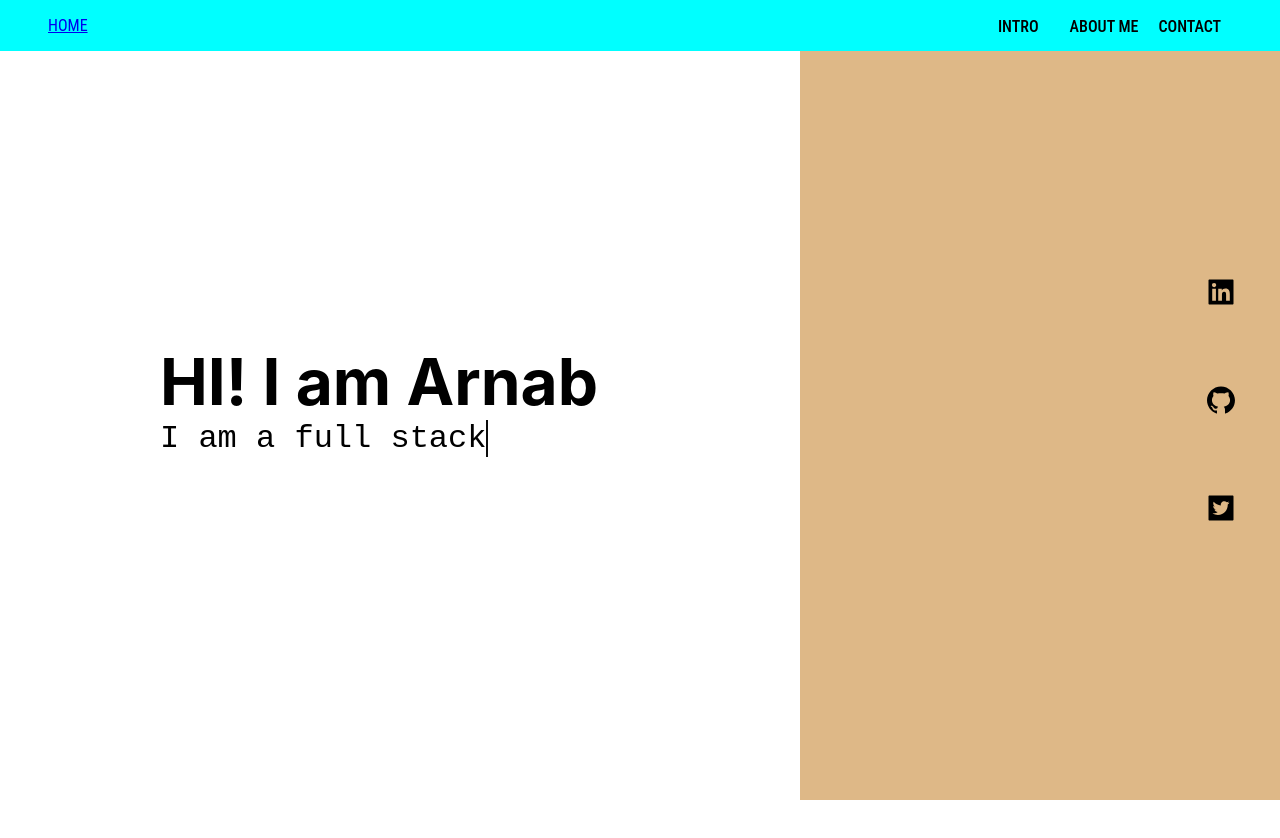
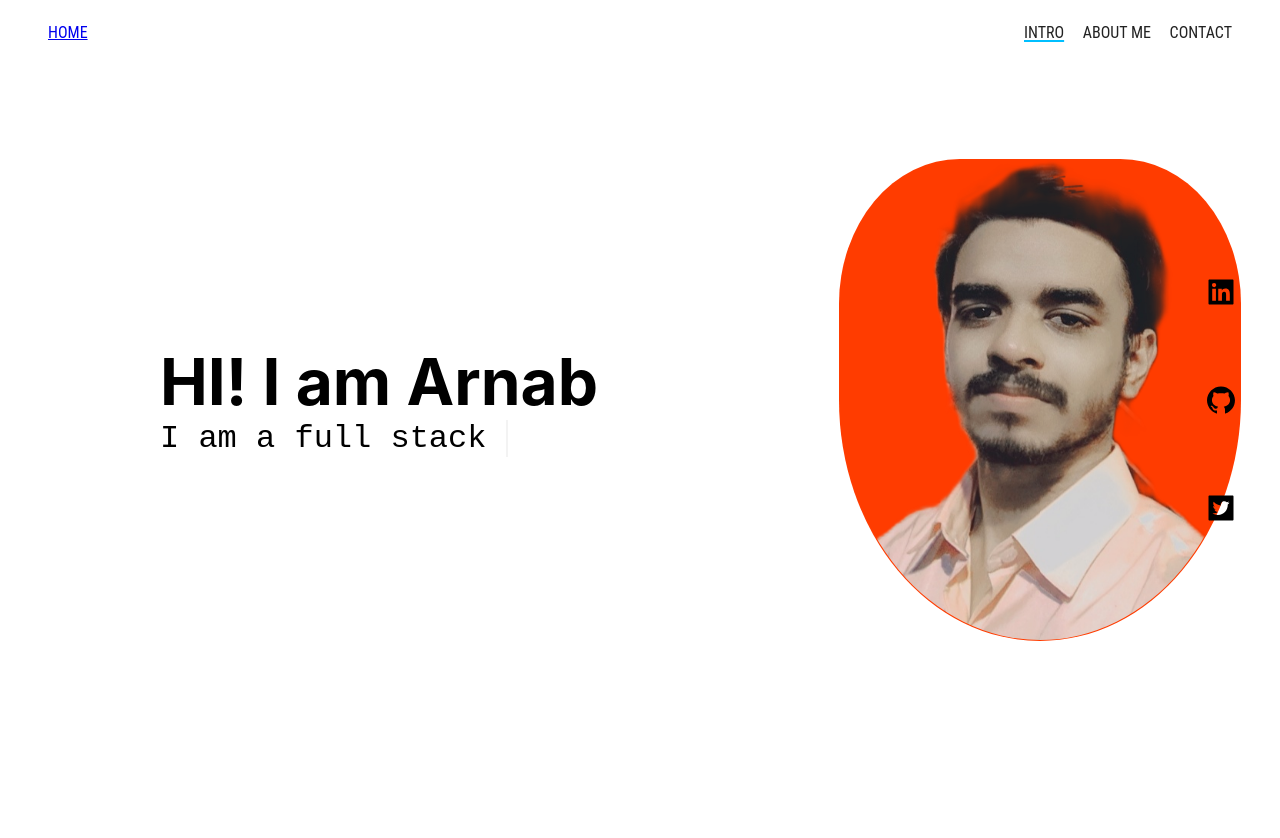
Before and after one commit to ArnabPratimSaha/portfolio_slide, a React (Create React App) app: page /home in a window 1280 px wide. Shown: the top 838 px of the page. Before the commit the page ends 800 px from the top, so only its background shows below. Built offline with nearby package versions, Linux system fonts and the light colour scheme.

Commit message:
worked on navbar animation improvement

```diff
--- /dev/null
+++ b/src/components/brightup/brightup.css
@@ -0,0 +1,5 @@
+.brightup-full-div
+{
+    position: relative;
+    transition: all ease-in-out 500ms;
+}
--- /dev/null
+++ b/src/components/imtersectingObserver/observer.jsx
@@ -0,0 +1,23 @@
+import React, { useRef, useEffect, useState } from 'react'
+import './observer.css';
+
+function Observer(props) {
+    const component = useRef()
+    const isDone = useRef(false);
+    useEffect(() => {
+        observer.observe(component.current)
+    }, [])
+    const observer = new IntersectionObserver((entries) => {
+        if (entries[0].isIntersecting && (!isDone.current || props.repeat)) {
+            isDone.current = true;
+            if(props.onIntersect)props.onIntersect();
+        }
+    },{rootMargin:`${props.rootMargin?props.rootMargin:'0'}px`})
+    return (
+        <div ref={component}>
+            {props.children}
+        </div>
+    )
+}
+
+export default Observer
--- a/src/components/intro/intro.css
+++ b/src/components/intro/intro.css
@@ -1,22 +1,23 @@
 .intro-fulldiv
 {
     height: 100vh;
-    width: 100vw;
+    min-height: 40rem;
+    width: 100%;
     display: flex;
-    justify-content: space-evenly;
-    flex-wrap: wrap-reverse
+    flex-wrap: wrap-reverse;
 }
 @import url('https://fonts.googleapis.com/css2?family=Nova+Mono&display=swap');
 .intro-namediv
 {
     max-width: 100%;
-    width: 40rem;
+    flex-grow: 1;
     display: flex;
     flex-direction: column;
     justify-content: center;
     align-items: flex-start;
     padding-left: 10rem;
     font-size: 2rem;
+    box-sizing: border-box;
 }
 .intro-namediv h1,.intro-namediv span
 {
@@ -55,6 +56,7 @@
     animation-duration: 10s;
     animation-delay: none;
 }
+
 @keyframes name-anim {
     0%{
         transform: scaleX(1);
@@ -83,7 +85,27 @@
 {
     max-width: 100%;
     width: 30rem;
-    background-color: burlywood;
+    overflow: hidden;
+    display: flex;
+    justify-content: center;
+    align-items: center;
+}
+.intro-picdiv__inner-div
+{
+    height: 30rem;
+    width: 25rem;
+    border: 1px solid transparent;
+    border-bottom-left-radius: 50%;
+    border-bottom-right-radius: 50%;
+    border-top-right-radius: 30%;
+    border-top-left-radius: 30%;
+    background-color: #ff3c00;
+    overflow: hidden;
+}
+.intro-picdiv__inner-div img
+{
+    height: 30rem;
+    width: 25rem;
 }
 @media only screen and (max-width: 900px) {
     .intro-namediv
--- a/src/components/intro/intro.jsx
+++ b/src/components/intro/intro.jsx
@@ -1,5 +1,6 @@
 import React from 'react'
 import './intro.css';
+import pic from '../../images/profile.png';
 function Intro(props) {
     return (
         <div className='intro-fulldiv'>
@@ -8,7 +9,9 @@ function Intro(props) {
                 <span>I am a full stack web developer.</span>
             </div>
             <div className='intro-picdiv'>
-
+                <div className='intro-picdiv__inner-div'>
+                    <img className='intro-profile-pic' src={pic}/>
+                </div>
             </div>
         </div>
     )
--- a/src/components/navbar/navbar.css
+++ b/src/components/navbar/navbar.css
@@ -1,12 +1,14 @@
 .navbar-fulldiv
 {
     position: fixed;
-    background-color: aqua;
     display: flex;
     width: 100%;
     font-family: 'Roboto Condensed', sans-serif;
     justify-content: space-between;
-    padding: 1rem 0;
+    height: 4rem;
+    z-index: 1000;
+    align-items: center;
+    transition: all 300ms ease-in-out;
 }
 .navbar-leftdiv
 {
@@ -16,15 +18,42 @@
 {
     width: 20%;
     display: flex;
+    flex-direction: column;
+    position: relative;
+}
+.navbar-rightdiv__links
+{
+    display: flex;
     justify-content: space-between;
     margin-right: 3rem;
+    align-items: center;
+
 }
-.navbar-rightdiv div
+.navbar-rightdiv__links a
 {
     position: relative;
-    height: 100%;
-    font-weight: 500;
-    width: 33%;
-    transition: top 800ms ease-in-out;
-    transform: translateY(-50%);
+    transition: all 400ms ease-in-out;
 }
+.navbar-rightdiv__bar
+{
+    height: 2px;
+    width: 40px;
+    position: absolute;
+    background-color: #00bfff;
+    bottom: 0;
+    transform-origin: left;
+    transition: transform ease-in-out 200ms;
+    animation: fadein 3s ease-in-out none 1;
+}
+@keyframes fadein {
+    0%{
+        opacity: 0;
+    }
+    70%{
+        opacity: 0;
+
+    }
+    100%{
+        opacity: 1;
+    }
+}
--- a/src/components/navbar/navbar.jsx
+++ b/src/components/navbar/navbar.jsx
@@ -1,9 +1,11 @@
-import React, { useEffect, useState } from 'react'
+import React, { useEffect, useState,useRef } from 'react'
 import './navbar.css';
-function Navbar() {
+function Navbar(props) {
     const [isFirstAnimationDone,setIsFirstAnimationDone]=useState(false);
     const [isSecAnimationDone,setIsSecAnimationDone]=useState(false);
     const [isThirdAnimationDone,setIsThirdAnimationDone]=useState(false);
+    const [index, setIndex] = useState(1);//number indicates the components such as intro is 0
+    const divSize = useRef(new Array());
     useEffect(()=>{
         setTimeout(() => {
             setIsFirstAnimationDone(true);
@@ -14,25 +16,38 @@ function Navbar() {
                 }, 800);
             }, 800);
         }, 200);
-    },[])
+    },[]);
+    useEffect(() => {
+        if(props.index)setIndex(props.index)
+    }, [props.index])
+    useEffect(() => {
+        divSize.current.push(document.getElementById('bar_01').getBoundingClientRect());
+        divSize.current.push(document.getElementById('link_01').getBoundingClientRect());
+        divSize.current.push(document.getElementById('link_02').getBoundingClientRect());
+        divSize.current.push(document.getElementById('link_03').getBoundingClientRect());
+    }, []);
+    useEffect(() => {
+        if(divSize.current.length===0)return;
+            document.getElementById(`bar_01`).style.transform=`translateX(${divSize.current[index].left-document.getElementById('bar_01').getBoundingClientRect().left}px) scaleX(${divSize.current[index].width/divSize.current[0].width})`;
+    }, [index])
     return (
-        <div className='navbar-fulldiv'>
+        <div className='navbar-fulldiv' style={{background:props.focus?'transparent':'#222831',height:props.focus?'4rem':'3rem'}}>
             <div className='navbar-leftdiv'>
                 <a href='/home'>HOME</a>
             </div>
-            <div className='navbar-rightdiv'>
-                <div  style={{top:isFirstAnimationDone?'50%':'-5rem'}}>
-                    <a>INTRO</a>
-                </div >
-                <div style={{top:isSecAnimationDone?'50%':'-5rem'}}>
-                    <a>ABOUT ME</a>
+            <div className='navbar-rightdiv' id='div_01'>
+                <div className='navbar-rightdiv__links'>
+                    <a id='link_01' style={{transform:isFirstAnimationDone?'translateY(0)':'translateY(-5rem)',color:props.focus?'#222':'#fff'}}>INTRO</a>
+                    <a id='link_02' style={{transform:isSecAnimationDone?'translateY(0)':'translateY(-5rem)',color:props.focus?'#222':'#fff'}}>ABOUT ME</a>
+                    <a id='link_03' style={{transform:isThirdAnimationDone?'translateY(0)':'translateY(-5rem)',color:props.focus?'#222':'#fff'}}>CONTACT</a>
                 </div>
-                <div style={{top:isThirdAnimationDone?'50%':'-5rem'}}>
-                    <a>CONTACT</a>
-                </div>
+                <span id='bar_01' className='navbar-rightdiv__bar'></span>
             </div>
         </div>
     )
 }
 
 export default Navbar
+// style={{top:isFirstAnimationDone?'50%':'-5rem'}}
+// style={{top:isSecAnimationDone?'50%':'-5rem'}}
+// style={{top:isThirdAnimationDone?'50%':'-5rem'}}
--- a/src/pages/home/home.css
+++ b/src/pages/home/home.css
@@ -1,5 +1,5 @@
 .home-fulldiv
 {
-    width: 100vw;
+    width: 100%;
     overflow: hidden;
 }
--- a/src/pages/home/home.jsx
+++ b/src/pages/home/home.jsx
@@ -1,16 +1,31 @@
-import React,{useState} from 'react';
+import React, { useState,useEffect} from 'react';
 import Navbar from '../../components/navbar/navbar';
 import Intro from '../../components/intro/intro'
-import Sidebar from '../../components/sidebar/sidebar'
+import Sidebar from '../../components/sidebar/sidebar';
+import Observer from '../../components/imtersectingObserver/observer';
 import './home.css';
 function Home() {
-    const [isLeftDrawerVisible, setIsLeftDrawerVisible] = useState(true)
+    const [isLeftDrawerVisible, setIsLeftDrawerVisible] = useState(true);
+    const [navbarFocus, setNavbarFocus] = useState(true);
+    useEffect(() => {
+        window.addEventListener('scroll',() => {
+            if (window.scrollY > window.innerHeight) {
+                setNavbarFocus(false);
+            }
+            else {
+                setNavbarFocus(true);
+            }
+        })
+        return () => {
+        }
+    }, [])
     return (
         <div className='home-fulldiv'>
-            <Sidebar visible={isLeftDrawerVisible}/>
+            <Sidebar visible={isLeftDrawerVisible} />
             {/* <button onClick={()=>{setIsLeftDrawerVisible(!isLeftDrawerVisible)}}>Click</button> */}
-            <Navbar />
+            <Navbar focus={navbarFocus} />
             <Intro />
+            <div style={{ height: '60rem', width: '100%', marginTop: '2rem' }}></div>
         </div>
     )
 }
```
Also changed, not shown: src/components/brightup/brightup.jsx (added, +31 -0 lines), src/components/imtersectingObserver/observer.css (added), src/images/profile.png (added).
